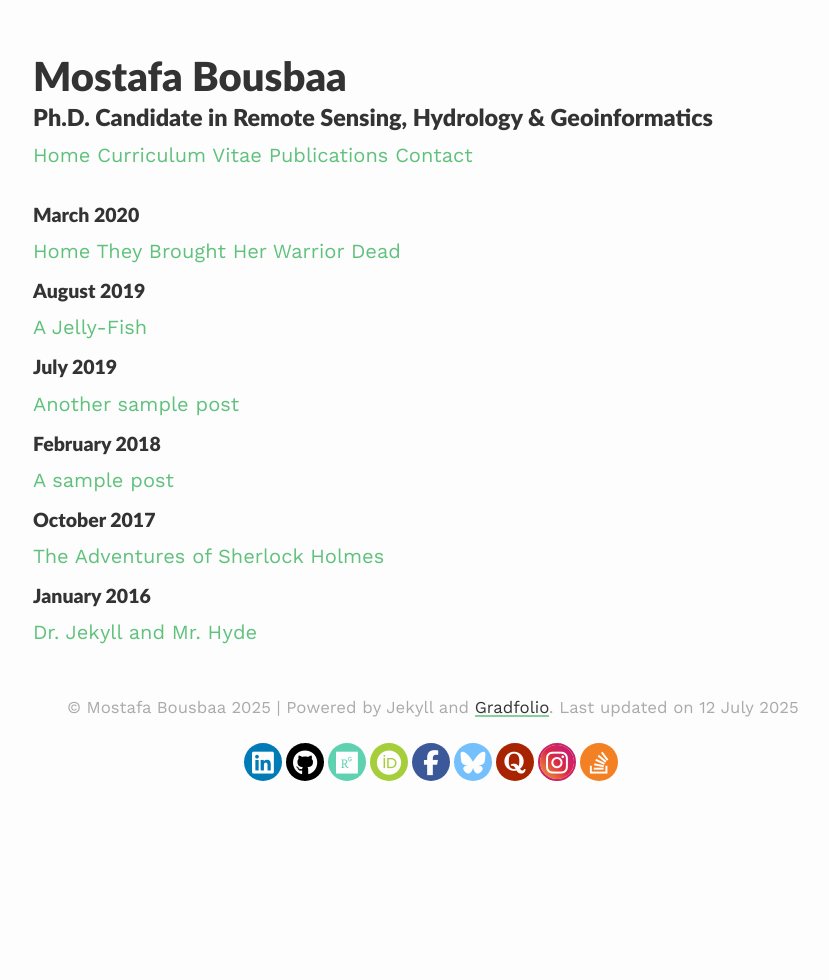
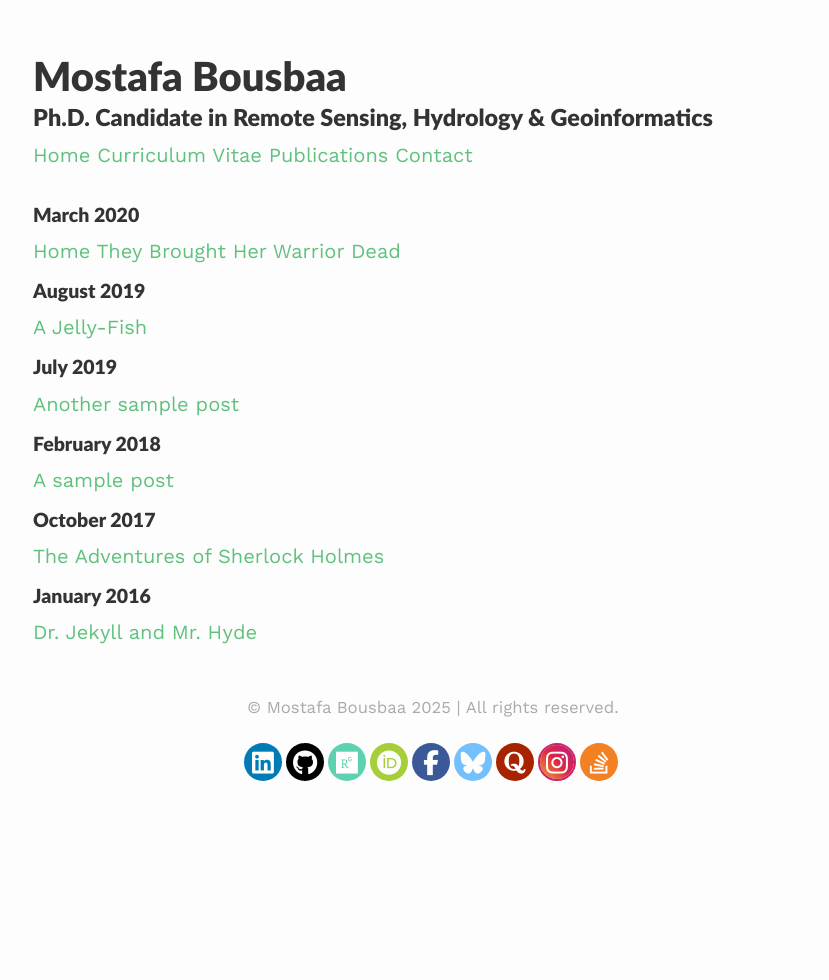
Before and after one commit to MostafaBousbaa/mostafabousbaa.github.io, a Jekyll site: the page built from archive.html, in a window 1280 px wide. Shown: the whole page, without its empty margins (207-1036 px from the left). Built offline with Jekyll 4.4.1, drawn with Linux system fonts in a browser that asks for light colours.

Commit message:
Update default.html

```diff
--- a/_layouts/default.html
+++ b/_layouts/default.html
@@ -37,13 +37,18 @@
         </main>
 
         <footer>
-          <p class="copy">
+          <!--
+            <p class="copy">
             <small> &copy; {{site.title}} {{ site.time | date: '%Y' }}
                     | Powered by Jekyll and
                     <a target="_blank" href="https://github.com/jitinnair1/gradfolio/">Gradfolio</a>.
                     Last updated on {{ site.time | date_to_long_string }}
             </small>
           </p>
+            -->
+            <p class="copy">
+                <small> &copy; Mostafa Bousbaa 2025 | All rights reserved.</small>
+            </p>
 
         {% include social-footer.html %}
 
```
